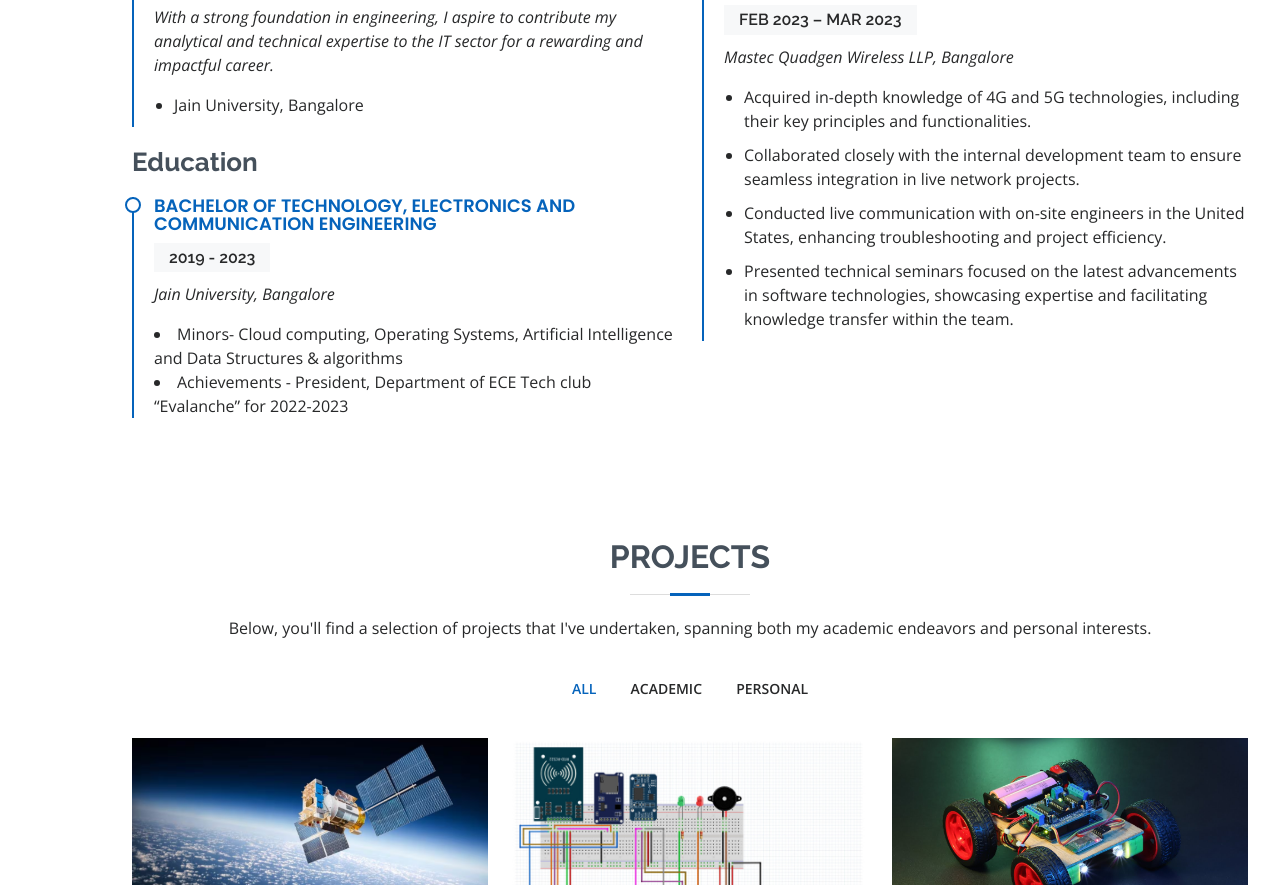
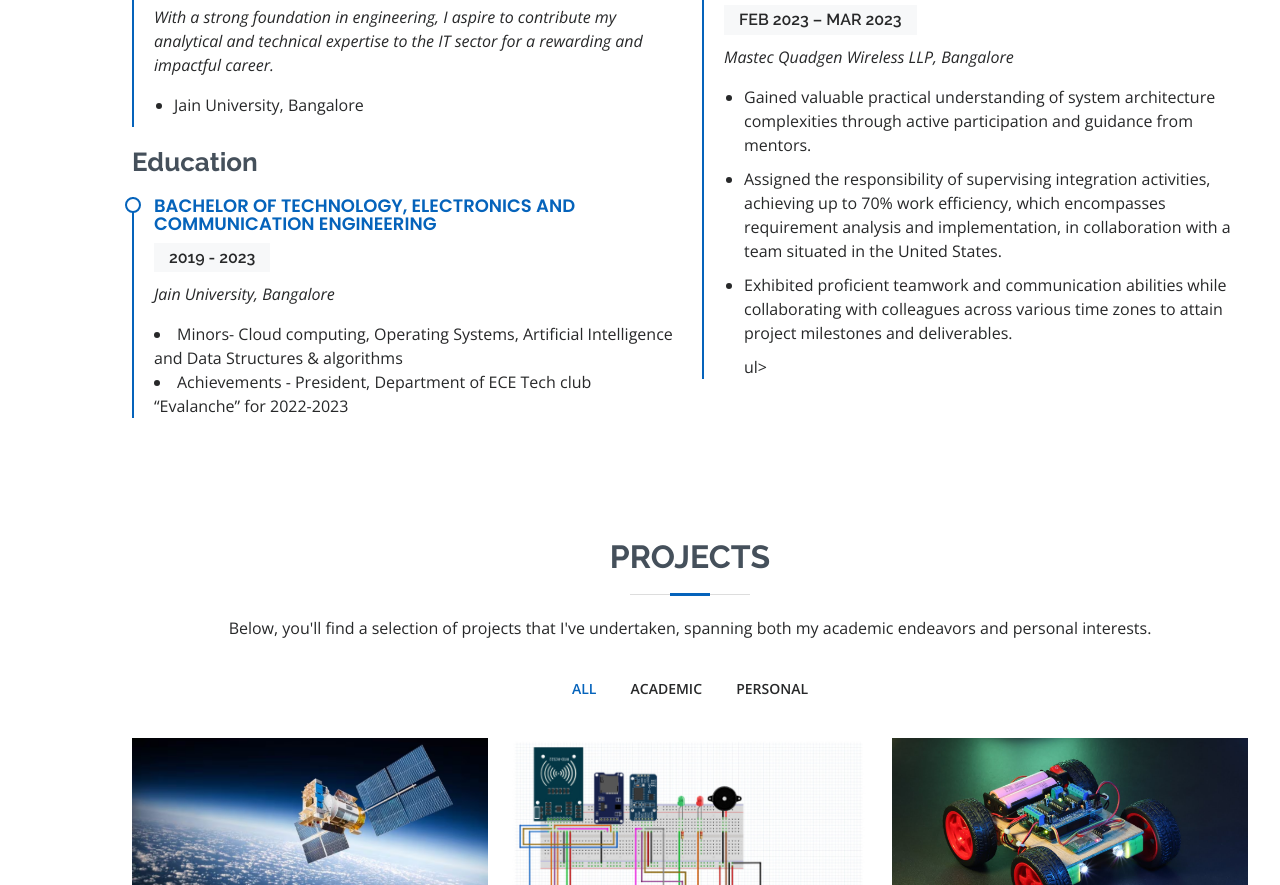
Before and after one commit to Madhuchandra-7/Madhu_Profile, a plain HTML site: page index.html in a window 1280 px wide. Shown: the part 2301-3186 px from the top of the page. Drawn offline with nearby package versions, Linux system fonts and the light colour scheme.

Commit message:
updated work exp

```diff
--- a/index.html
+++ b/index.html
@@ -317,15 +317,12 @@
               <h5>FEB 2023 – MAR 2023</h5>
               <p><em>Mastec Quadgen Wireless LLP, Bangalore </em></p>
               <ul>
-                <li>Acquired in-depth knowledge of 4G and 5G technologies, including their key principles and
-                  functionalities.</li>
-                <li>Collaborated closely with the internal development team to ensure seamless integration in live
-                  network projects. </li>
-                <li>Conducted live communication with on-site engineers in the United States, enhancing troubleshooting
-                  and project efficiency.</li>
-                <li>Presented technical seminars focused on the latest advancements in software technologies, showcasing
-                  expertise and facilitating knowledge transfer within the team.</li>
-              </ul>
+                <li>Gained valuable practical understanding of system architecture
+                  complexities through active participation and guidance from mentors.</li>
+                <li>Assigned the responsibility of supervising integration activities, achieving up to 70% work efficiency,
+                  which encompasses requirement analysis and implementation, in collaboration with a team situated in the United States.</li>
+                <li>Exhibited proficient teamwork and communication abilities while collaborating with colleagues across various time zones to attain project milestones and deliverables.</li>
+                ul>
             </div>
             <!--            <div class="resume-item">-->
             <!--              <h4>Graphic design specialist</h4>-->
```
